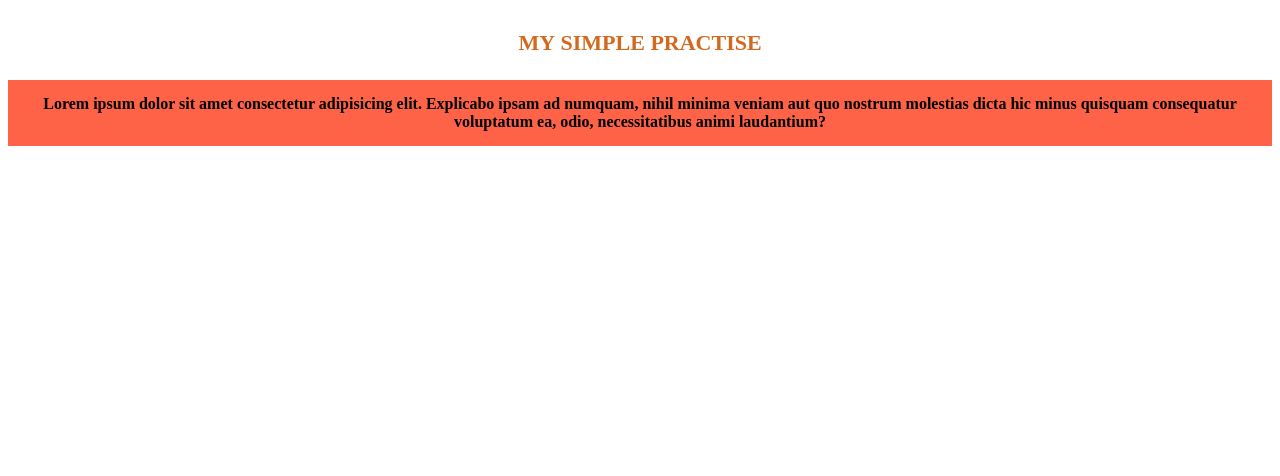
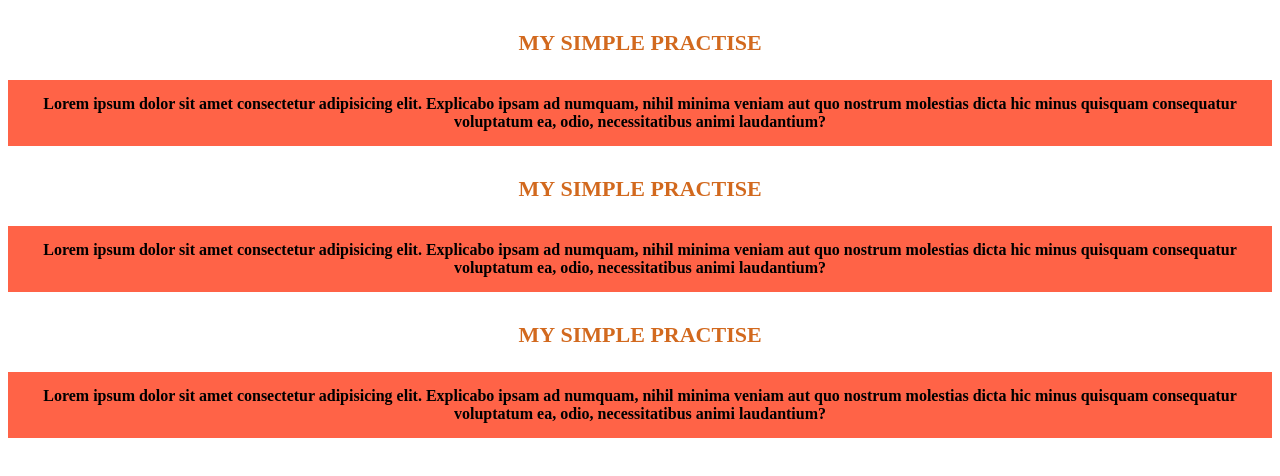
Before and after one commit to Ismail9138/my-smple-practise, a plain HTML site: page index.html in a window 1280 px wide. Drawn offline with Linux system fonts and the light colour scheme.

Commit message:
added peragrafe

```diff
--- a/index.html
+++ b/index.html
@@ -11,6 +11,14 @@
        <center><h1>my simple practise</h1></center>
     <center><p>Lorem ipsum dolor sit amet consectetur adipisicing elit. Explicabo ipsam ad numquam, nihil minima veniam aut quo nostrum molestias dicta hic minus quisquam consequatur voluptatum ea, odio, necessitatibus animi laudantium?</p></center>
     </div>
+    <div>
+       <center><h1>my simple practise</h1></center>
+    <center><p>Lorem ipsum dolor sit amet consectetur adipisicing elit. Explicabo ipsam ad numquam, nihil minima veniam aut quo nostrum molestias dicta hic minus quisquam consequatur voluptatum ea, odio, necessitatibus animi laudantium?</p></center>
+    </div>
+    <div>
+       <center><h1>my simple practise</h1></center>
+    <center><p>Lorem ipsum dolor sit amet consectetur adipisicing elit. Explicabo ipsam ad numquam, nihil minima veniam aut quo nostrum molestias dicta hic minus quisquam consequatur voluptatum ea, odio, necessitatibus animi laudantium?</p></center>
+    </div>
 
 </body>
 </html>
```
